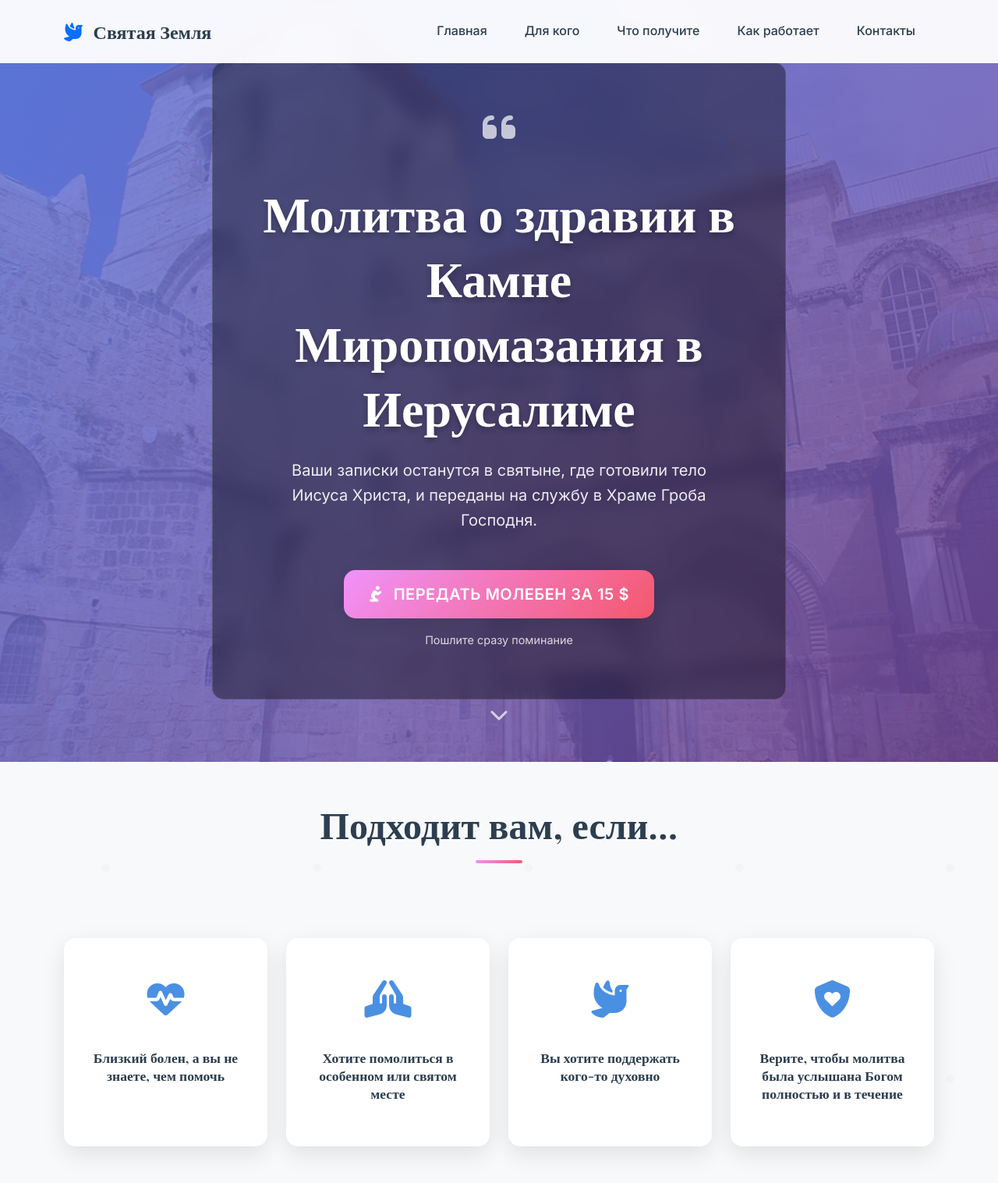
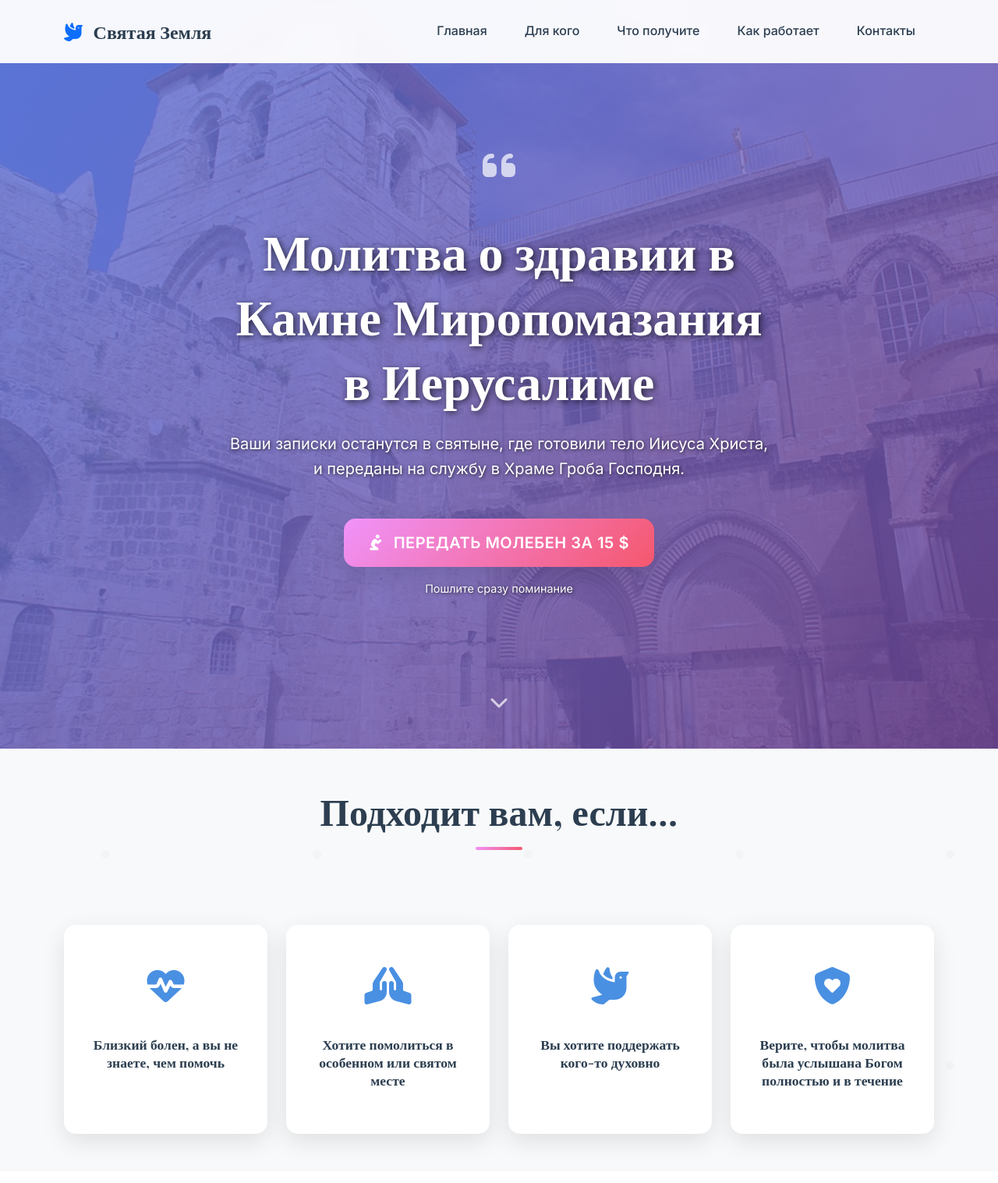
Before and after one commit to SaintSerd/LandingCraft-1, a Flask app: page / in a window 1280 px wide. Shown: the top 1517 px of the page at 78% size. Run offline with Flask 3, Linux system fonts and the light colour scheme.

Commit message:
Improve text appearance by removing background and centering the text
Removes background, centers text, and applies white color with text shadow to .html, .hero-subtitle, and .hero-note in style.css.

Replit-Commit-Author: Agent
Replit-Commit-Session-Id: a35b1465-f3ef-4cd3-8389-5634677c3765
Replit-Commit-Screenshot-Url: https://storage.googleapis.com/screenshot-production-us-central1/4d5e73ac-d877-4d19-b208-cbb0903a08e0/1139e6f1-1da5-4688-a303-40c54b8b9897.jpg

```diff
--- a/static/css/style.css
+++ b/static/css/style.css
@@ -102,11 +102,8 @@ html {
     position: relative;
     z-index: 2;
     animation: fadeInUp 1s ease-out;
-    background: rgba(0, 0, 0, 0.4);
-    padding: 3rem;
-    border-radius: var(--border-radius);
-    backdrop-filter: blur(10px);
-    border: 1px solid rgba(255, 255, 255, 0.1);
+    text-align: center;
+    padding: 3rem 1rem;
 }
 
 .quote-icon {
@@ -119,20 +116,26 @@ html {
     font-size: clamp(2.5rem, 5vw, 4rem);
     font-weight: 700;
     margin-bottom: 1.5rem;
-    text-shadow: 0 4px 8px rgba(0, 0, 0, 0.3);
+    color: var(--white);
+    text-shadow: 2px 2px 8px rgba(0, 0, 0, 0.7);
+    text-align: center;
 }
 
 .hero-subtitle {
     font-size: 1.25rem;
-    opacity: 0.9;
-    max-width: 600px;
+    color: var(--white);
+    max-width: 700px;
     margin: 0 auto 2rem;
     line-height: 1.6;
+    text-shadow: 1px 1px 4px rgba(0, 0, 0, 0.7);
+    text-align: center;
 }
 
 .hero-note {
-    opacity: 0.8;
+    color: var(--white);
     font-size: 0.9rem;
+    text-shadow: 1px 1px 4px rgba(0, 0, 0, 0.7);
+    text-align: center;
 }
 
 .scroll-indicator {
```
Also changed, not shown: attached_assets/targeted_element_1750855548523.png (added).
